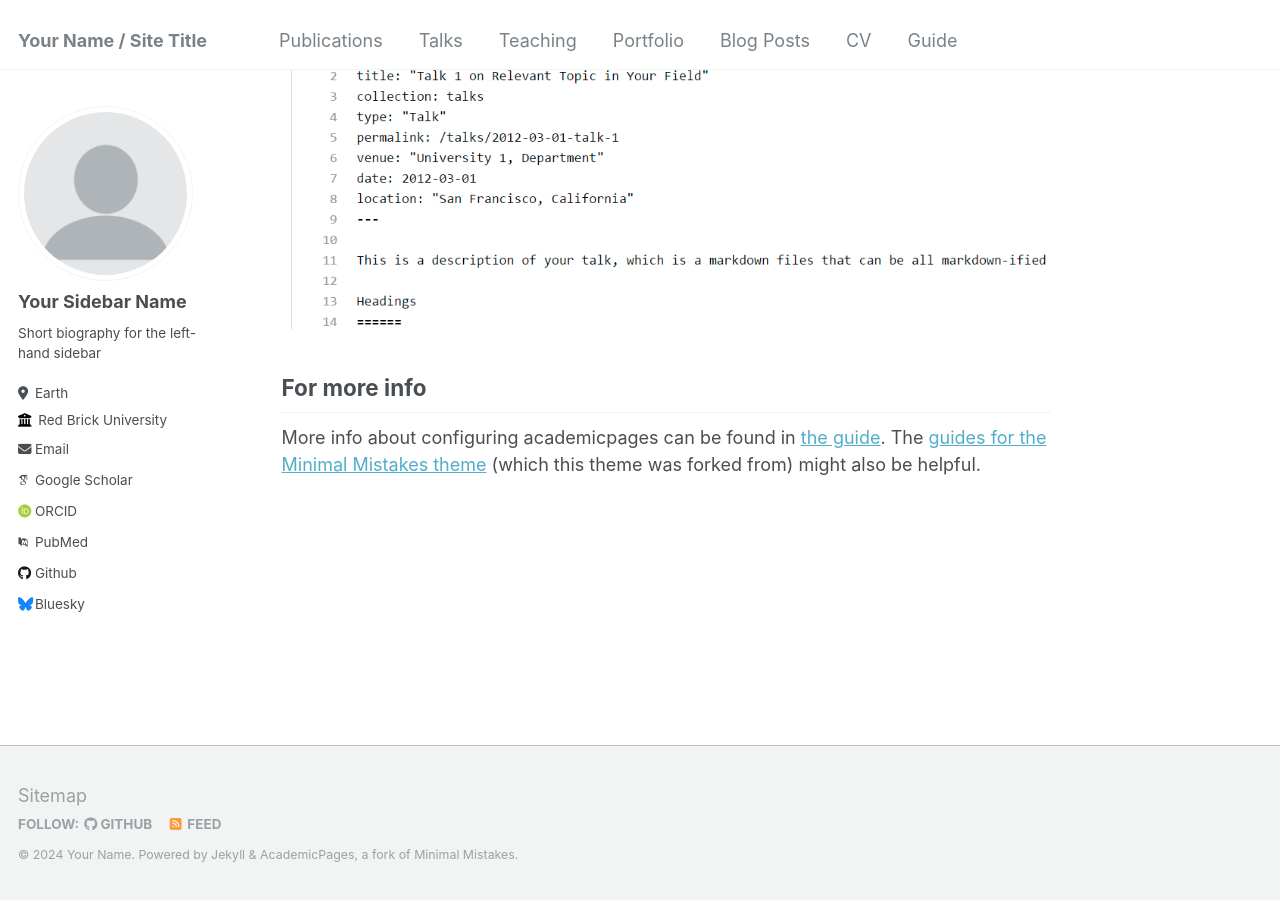
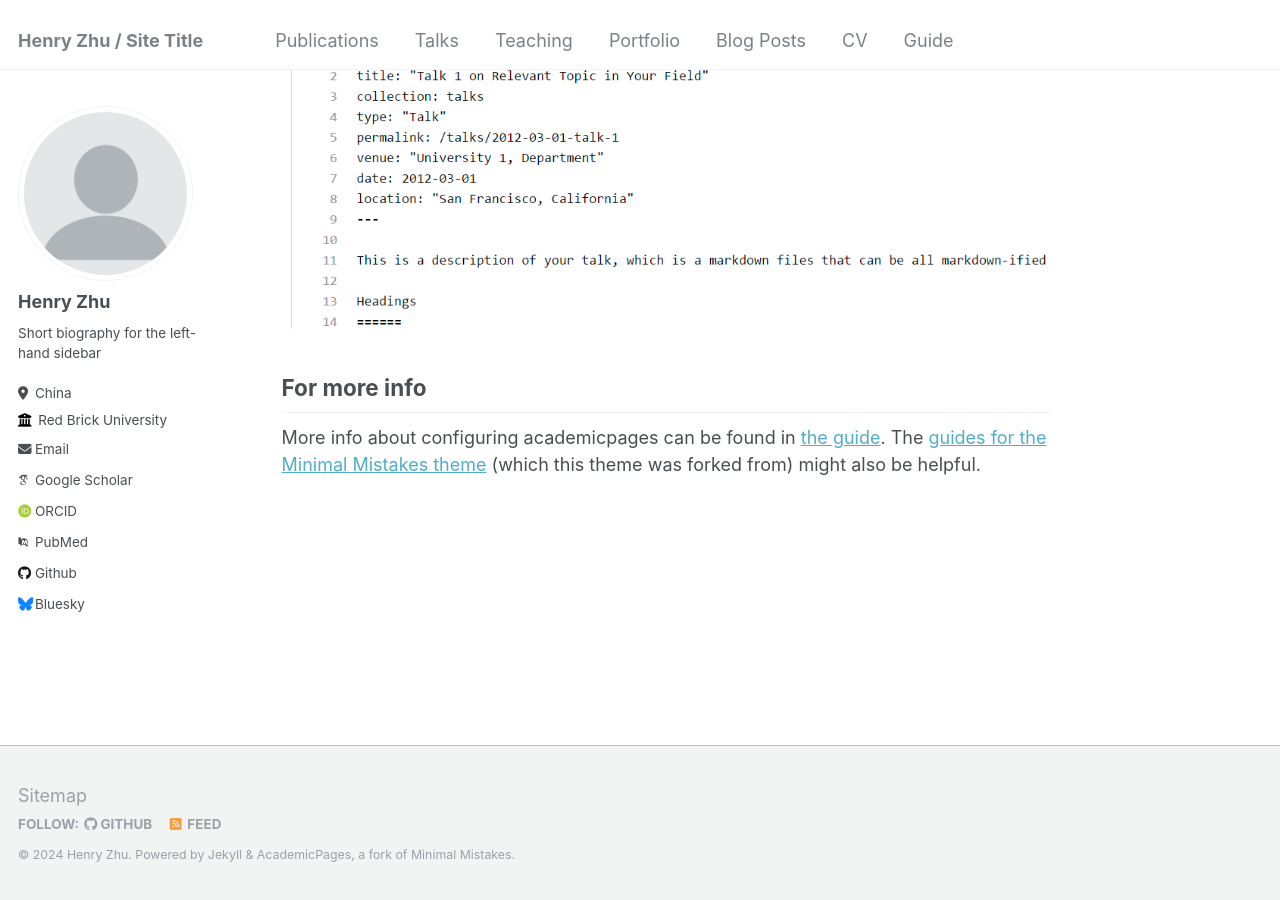
Before and after one commit to Senmo996/Senmo996.github.io, a Jekyll site: the page built from _pages/about.md, in a window 1280 px wide and 900 px high, scrolled down 2660 px. Built offline with Jekyll 4.4.1, drawn with Linux system fonts in a browser that asks for light colours; some web fonts are replaced.

Commit message:
_config.yml
update config.yml

```diff
--- a/_config.yml
+++ b/_config.yml
@@ -8,13 +8,13 @@
 
 # Basic Site Settings
 locale                   : "en-US"
-title                    : "Your Name / Site Title"
+title                    : "Henry Zhu / Site Title"
 title_separator          : "-"
-name                     : &name "Your Name"
+name                     : &name "Henry Zhu"
 description              : &description "personal description"
 url                      : https://academicpages.github.io # the base hostname & protocol for your site e.g. "https://mmistakes.github.io"
 baseurl                  : "" # the subpath of your site, e.g. "/blog"
-repository               : "academicpages/academicpages.github.io"
+repository               : "Senmo996/Senmo996.github.io"
 
 # Site Author - The following control what appear as part of the author content on the side bar.
 #               If a field is blank the icon and link will not appear, otherwise it will be shown.
@@ -22,10 +22,10 @@ repository               : "academicpages/academicpages.github.io"
 author:
   # Biographic information
   avatar           : "profile.png"
-  name             : "Your Sidebar Name"
+  name             : "Henry Zhu"
   pronouns         : # example: "she/her"
   bio              : "Short biography for the left-hand sidebar"
-  location         : "Earth"
+  location         : "China"
   employer         : "Red Brick University"
   uri              : # URL
   email            : "none@example.org"
```
